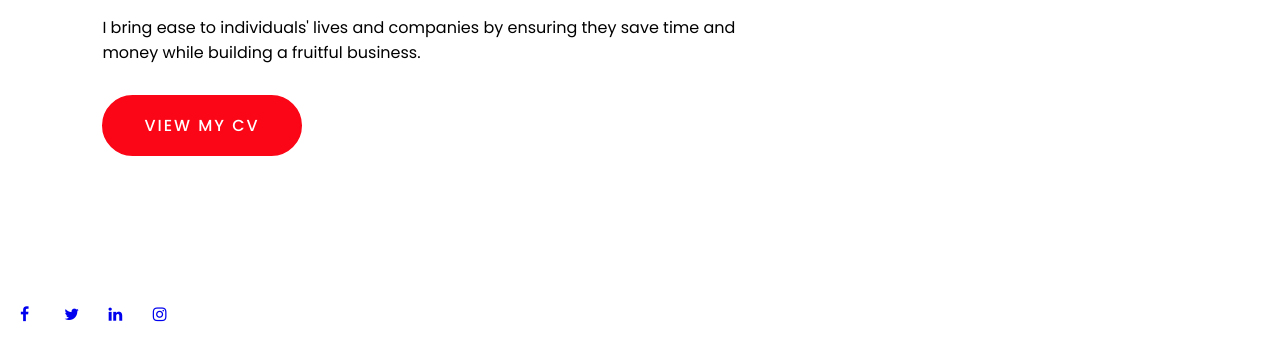
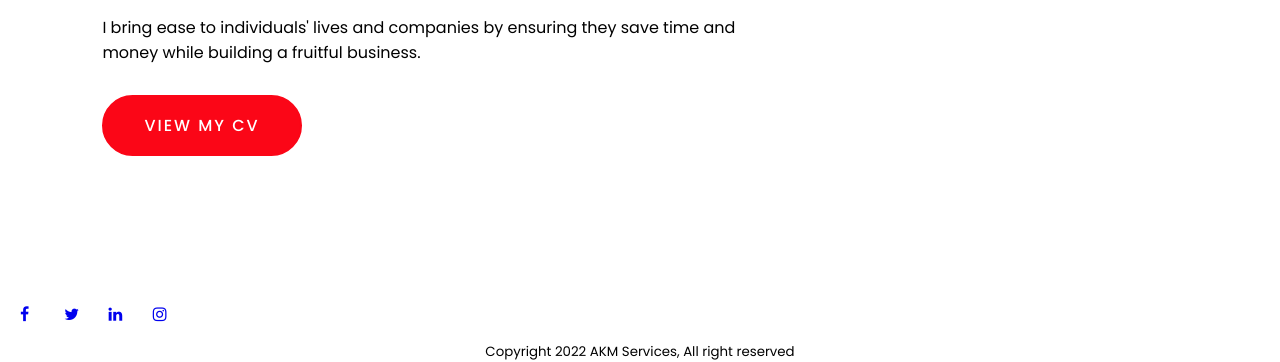
Before and after one commit to Black-Hole-Eng/Moussa-portfolio_web, a plain HTML site: page index.html in a window 1280 px wide. Shown: the part 514-876 px from the top of the page. Drawn offline with Linux system fonts and the light colour scheme.

Commit message:
New update

```diff
--- a/index.html
+++ b/index.html
@@ -44,5 +44,8 @@
     </div>
 
 </body>
+<footer>
+    <p>Copyright 2022 AKM Services, All right reserved</p>
+</footer>
 
 </html>
--- a/style.css
+++ b/style.css
@@ -134,3 +134,8 @@ nav ul li a:hover:after {
 .fa:hover {
     opacity: 0.7;
 }
+
+footer p {
+    font-size: smaller;
+    text-align: center;
+}
```
